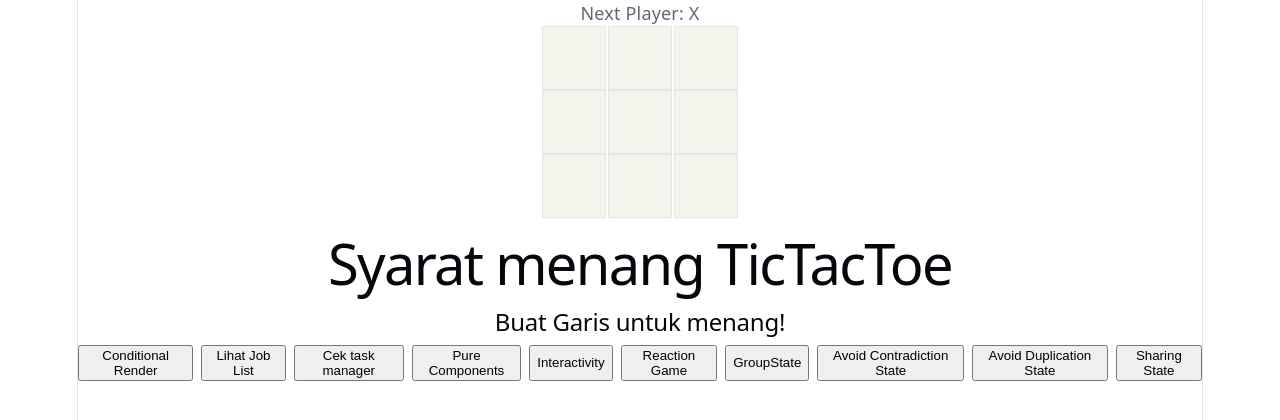
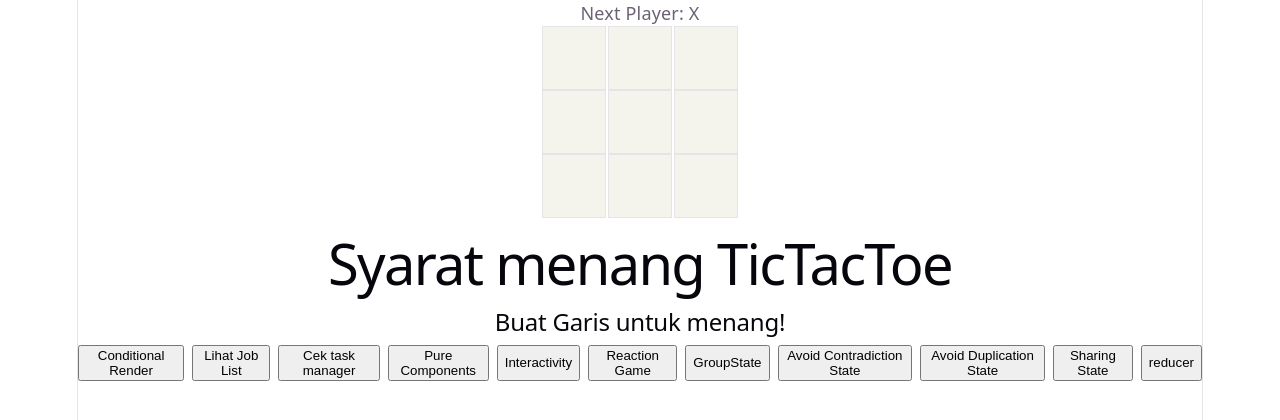
Before and after one commit to syams-savero/React, a React (Vite) app: page / in a window 1280 px wide. Shown: the top 420 px of the page. Built offline with nearby package versions, Linux system fonts and the light colour scheme.

Commit message:
render reducer

```diff
--- a/src/App.jsx
+++ b/src/App.jsx
@@ -11,6 +11,7 @@ import GroupState from './choosingState.jsx';
 import AvoidContra from './avoidContradictionState.jsx';
 import AvoidDupState from './avoidduplicationstate.jsx';
 import SharingState from './sharingState.jsx';
+import Reduce from './reducer.jsx';
 
 function Square({ value, onSquareClick }) {
   return (
@@ -67,6 +68,8 @@ export default function Board() {
     return <AvoidDupState />
   } else if (view === 'share-state') {
     return <SharingState />
+  } else if (view === 'reducer') {
+    return <Reduce />
   }
 
   return (
@@ -99,6 +102,7 @@ export default function Board() {
       <button onClick={() => setView('avoid-contra')}>Avoid Contradiction State</button>
       <button onClick={() => setView('avoid-dup-state')}>Avoid Duplication State</button>
       <button onClick={() => setView('share-state')}>Sharing State</button>
+      <button onClick={() => setView('reducer')}>reducer</button>
       </div>
     </>
   );
```
